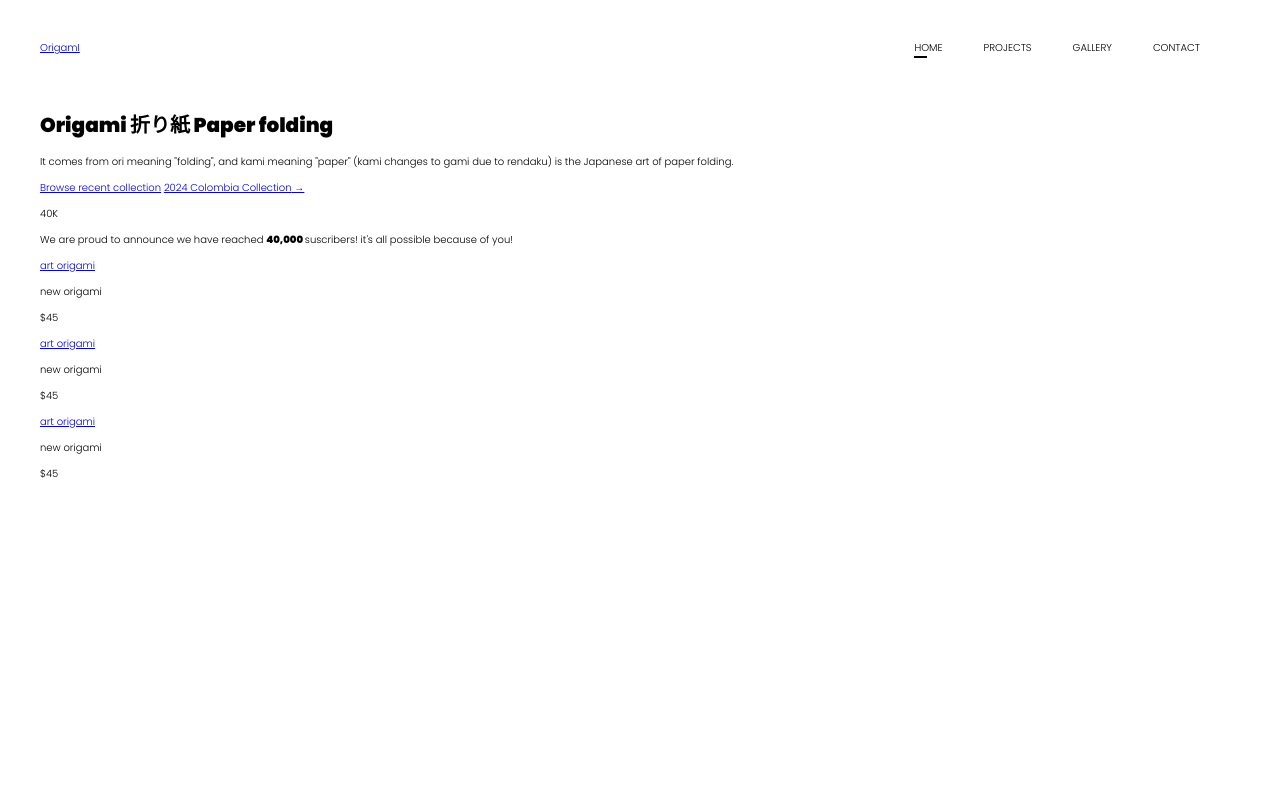
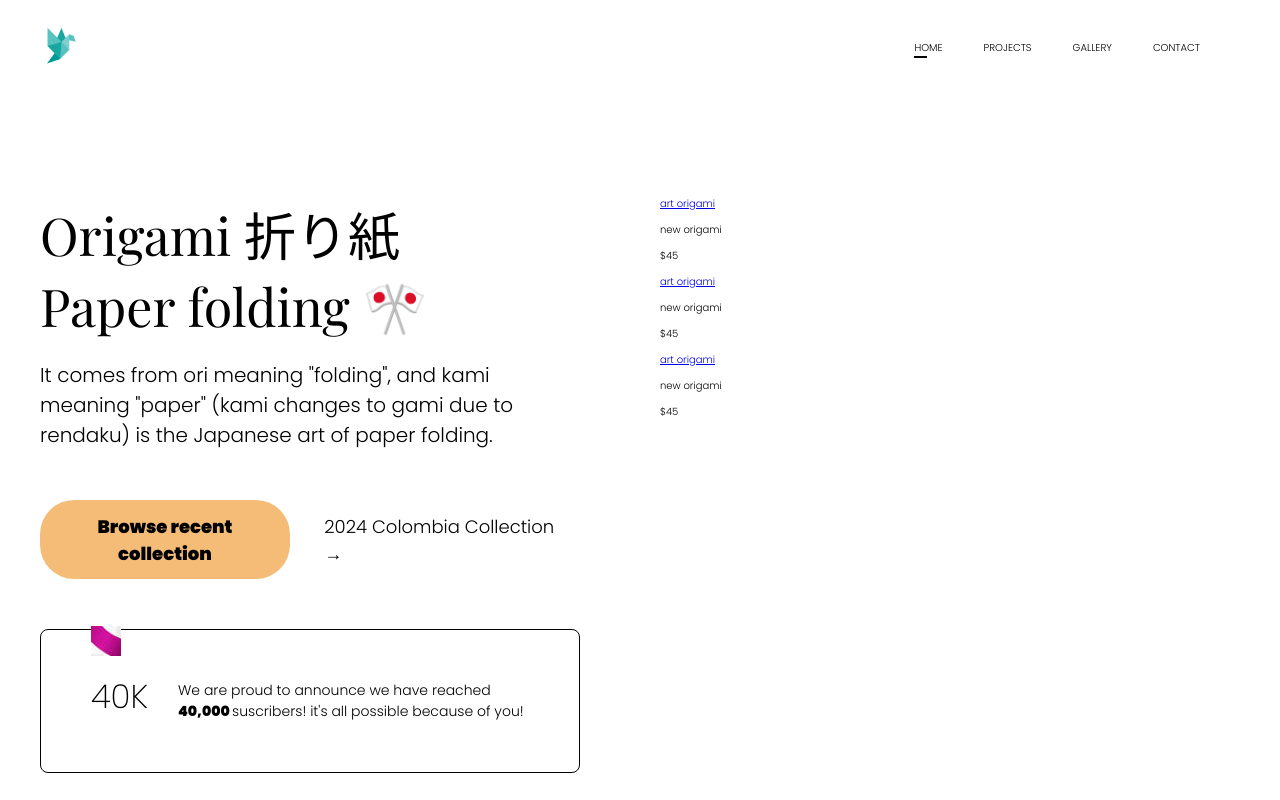
Before and after one commit to ruben-duarte/LearningHTML, a plain HTML site: page origami/index.html in a window 1280 px wide. Drawn offline with nearby package versions, Linux system fonts and the light colour scheme.

Commit message:
add images folder, style main section

```diff
--- a/origami/index.html
+++ b/origami/index.html
@@ -4,6 +4,7 @@
     <meta charset="UTF-8">
     <meta name="viewport" content="width=device-width, initial-scale=1.0">
     <title>Origami</title>
+    <link rel="icon" href="./images/origami.png" type="image/x-icon" />
     <link rel="stylesheet" href="main.css">
     <link rel="preconnect" href="https://fonts.googleapis.com">
     <link rel="preconnect" href="https://fonts.gstatic.com" crossorigin>
@@ -13,7 +14,7 @@
 
     <div class="wrapper">
         <header>
-            <a href="#">OrigamI</a>
+            <a href="#" ><img  class="logo" src="/origami/images/origami.png" alt="origami"></a>
             <nav>
                 <ul>
                     <li><a href="#" class="active">Home</a></li>
@@ -25,12 +26,12 @@
         </header>
         <main>
             <div class="left-col">
-                <h1>Origami 折り紙 Paper folding</h1>
-                <p>It comes from ori meaning "folding", and kami meaning "paper" (kami changes to gami due to rendaku) is the Japanese art of paper folding. </p>
+                <h1>Origami 折り紙 <br>Paper  folding 🎌</h1>
+                <p class="subheading">It comes from ori meaning "folding", and kami meaning "paper" (kami changes to gami due to rendaku) is the Japanese art of paper folding. </p>
                 <div class="cta-btn">
                     <a href="#" class="primary-cta">Browse recent collection</a>
                     <a href="#" class="secondary-cta">
-                        <span>2024 Colombia Collection</span>
+                        <span>2024 Colombia Collection </span>
                         →
                     </a>
                 </div>
--- a/origami/main.css
+++ b/origami/main.css
@@ -12,10 +12,16 @@ body {
     margin: 0 auto;
 }
 
+/* navbar */
+
 header {
     display: flex;
     justify-content: space-between;
     align-items: center;
+}
+
+.logo{
+    width: 40px;
 }
 
 nav {
@@ -44,3 +50,98 @@ nav ul li a.active:before {
     border-bottom: 2px solid black;
     top: 55px;
 }
+
+// nav ul li a.active::before {
+//     position: absolute;
+//     content: "";
+//     width: 35%;
+//     height: 1px;
+//     border-bottom: 2px solid black;
+//     bottom: -6px;
+// }
+
+/*main section*/
+
+main {
+    display: flex;
+    gap: 8em;
+    margin-top: 10em;
+}
+
+.left-col {
+    width: 45%;
+}
+
+.right-col {
+    flex-grow: 1;
+}
+
+h1 {
+    font-size: 5.2rem;
+    font-family: 'Playfair display';
+    font-weight: normal;
+    margin: 0;
+}
+
+.subheading  {
+    font-size:  2rem;
+}
+
+.cta-btn {
+    margin: 5em 0;
+}
+
+.cta-btn , .secondary-cta {
+    display: flex;
+    gap: 2em;
+}
+
+.primary-cta {
+    background-color: #f5bc77;
+    font-size: 1.8rem;
+    font-weight: bold;
+    color: black;
+    text-decoration: none;
+    border-radius: 1.9em;
+    padding: 0.7em 0.8em;
+    text-align: center;
+}
+
+.secondary-cta {
+    font-size: 1.8rem;
+    text-decoration: none;
+    color: black;
+    display: block;
+    padding: 0.7em 0.8em;
+}
+
+.news {
+    display: flex;
+    gap: 3em;
+    padding: 5em;
+    border: 1px solid black;
+    border-radius: .8em;
+    position: relative;
+}
+
+.news::before{
+    position: absolute;
+    content: "";
+    background: url(../origami/images/confetti.jpg);
+    width: 30px;
+    height: 30px;
+    top: -4px;
+    z-index: 2;
+}
+
+p.employees {
+    font-size: 3.3rem;
+    margin: 0;
+    font-weight: 200;
+    line-height: 100%;
+}
+
+p.details {
+    font-size: 1.4rem;
+    margin: 0;
+}
```
Also changed, not shown: origami/images/confetti.jpg (added), origami/images/origami.png (added), origami/images/origami1.jpg (added), 2 other files.
